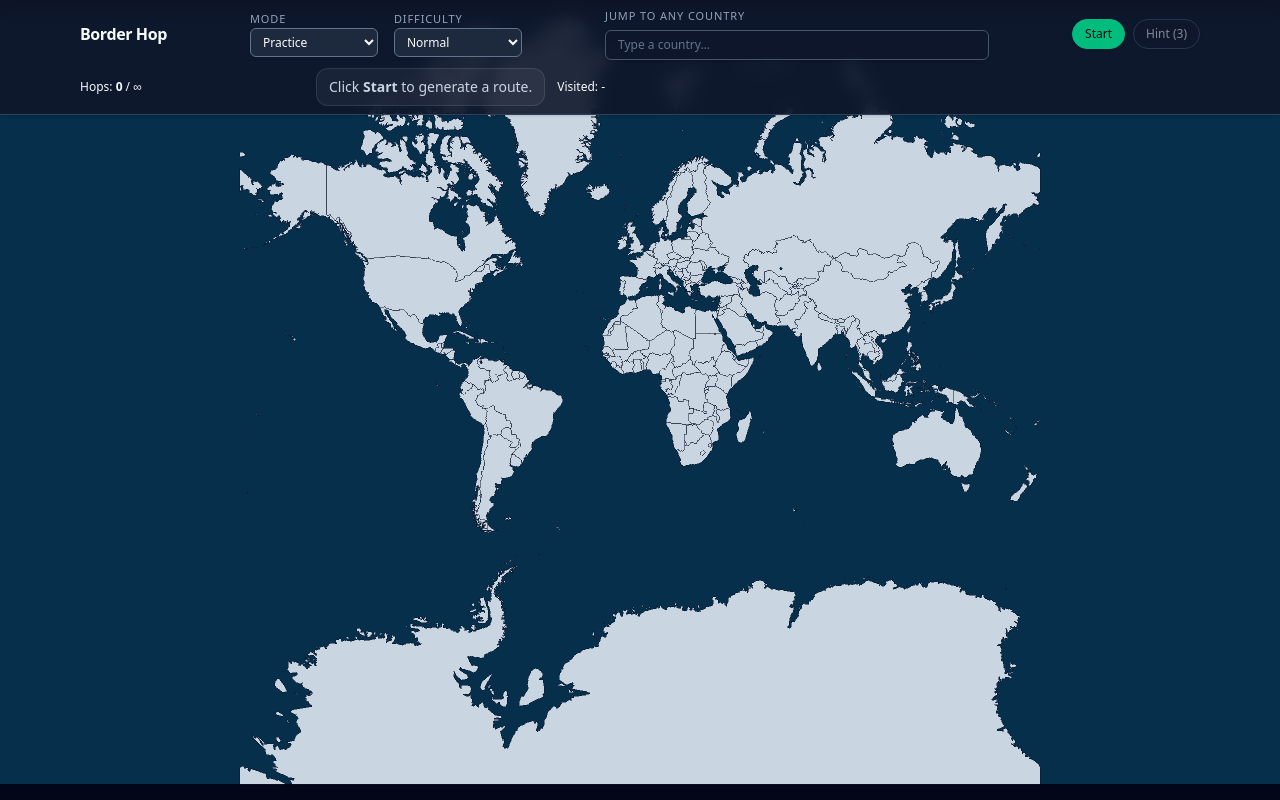
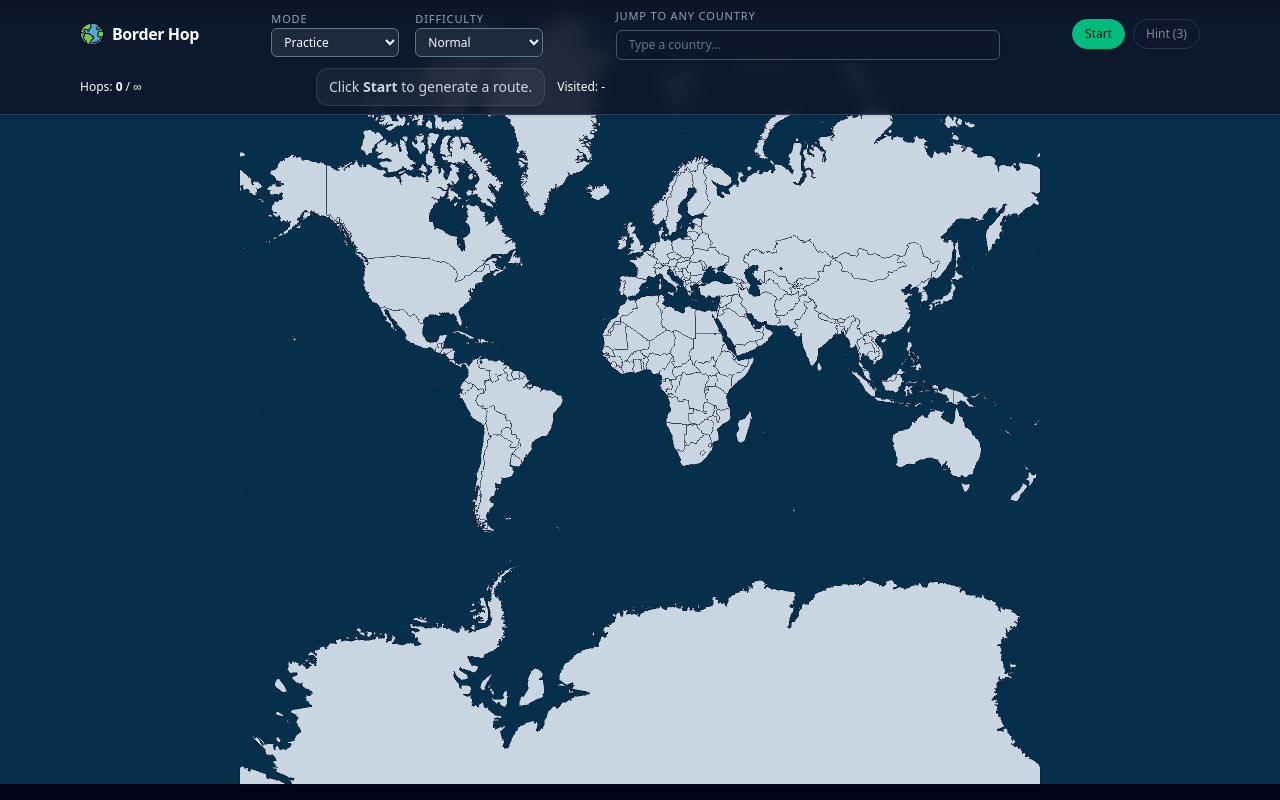
Before and after one commit to donnchadh00/border-hop, a React (Vite) app: page / in a window 1280 px wide. Built offline with nearby package versions, Linux system fonts and the light colour scheme.

Commit message:
feat(ui): add globe icon to HUD title

```diff
--- a/src/ui/HUD.tsx
+++ b/src/ui/HUD.tsx
@@ -217,7 +217,12 @@ export default function HUD() {
             {/* Row 1: title, mode/difficulty, search, start/hint */}
             <div className="flex items-center justify-between gap-4 text-sm">
               {/* Title */}
-              <div className="hud-title font-semibold text-base tracking-tight">
+              <div className="hud-title flex items-center gap-2 font-semibold text-base tracking-tight">
+                <img
+                  src="/globe.svg"
+                  alt="Border Hop"
+                  className="w-6 h-6"
+                />
                 Border Hop
               </div>
 
```
